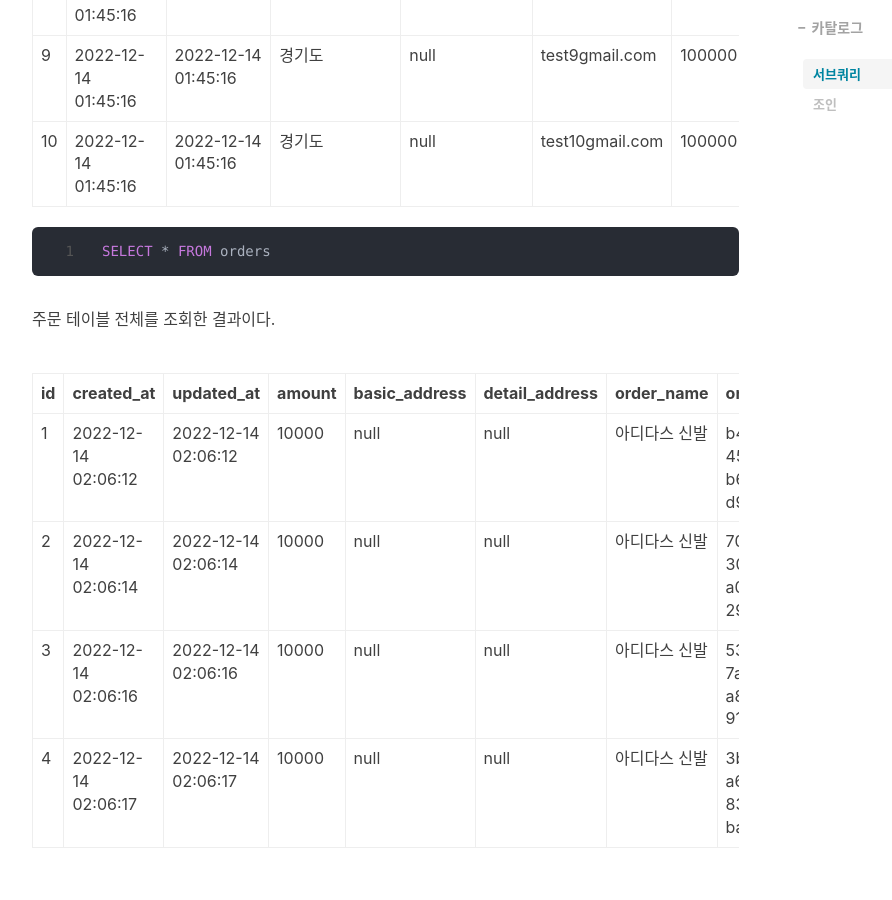
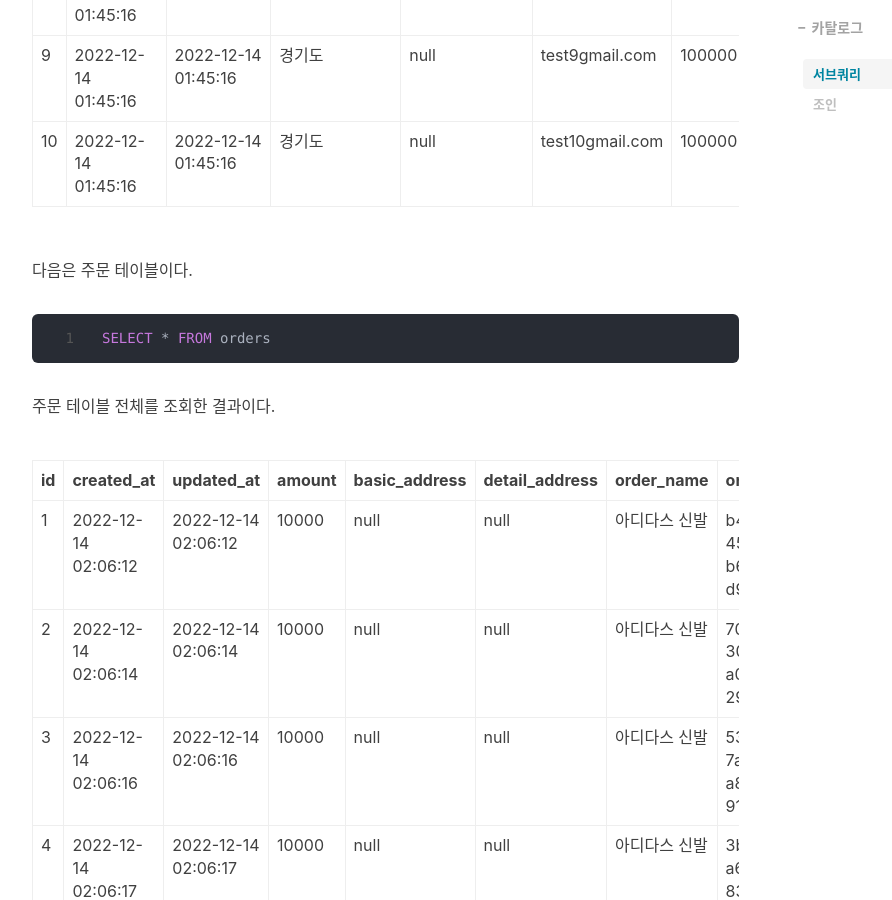
Before and after one commit to H37-J/H37-J.github.io, a Jekyll site: the page built from _posts/database/2022-07-01-subquery.markdown, in a window 1280 px wide and 900 px high, scrolled down 2018 px. Shown: the whole window, without its empty margins (233-1125 px from the left). Built offline with Jekyll 4.4.1, drawn with Linux system fonts in a browser that asks for light colours; nearby versions of some CDN libraries; comment, search, counter and statistics services are not loaded.

Commit message:
포스트 업데이트

````diff
--- a/_posts/database/2022-07-01-subquery.markdown
+++ b/_posts/database/2022-07-01-subquery.markdown
@@ -36,6 +36,7 @@ SELECT * FROM user
 | 9 | 2022-12-14 01:45:16 | 2022-12-14 01:45:16 | 경기도 | null | test9gmail.com | 100000 | 테스트9 | test1234 | USER |
 | 10 | 2022-12-14 01:45:16 | 2022-12-14 01:45:16 | 경기도 | null | test10gmail.com | 100000 | 테스트10 | test1234 | USER |
 
+다음은 주문 테이블이다.
 
 ```sql
 SELECT * FROM orders
@@ -70,6 +71,8 @@ SELECT * FROM orders WHERE user_id IN (SELECT id FROM USER WHERe user.basic_addr
 SELECT u.* from user AS u INNER JOIN orders AS o ON u.id = o.user_id
 ```
 
+아래와 같은 결과를 얻을 수 있다
+
 | id | created\_at | updated\_at | basic\_address | detail\_address | email | money | name | password | role |
 | :--- | :--- | :--- | :--- | :--- | :--- | :--- | :--- | :--- | :--- |
 | 1 | 2022-12-14 01:45:15 | 2022-12-14 01:45:15 | 서울 | null | test1gmail.com | 100000 | 테스트1 | test1234 | USER |
````
